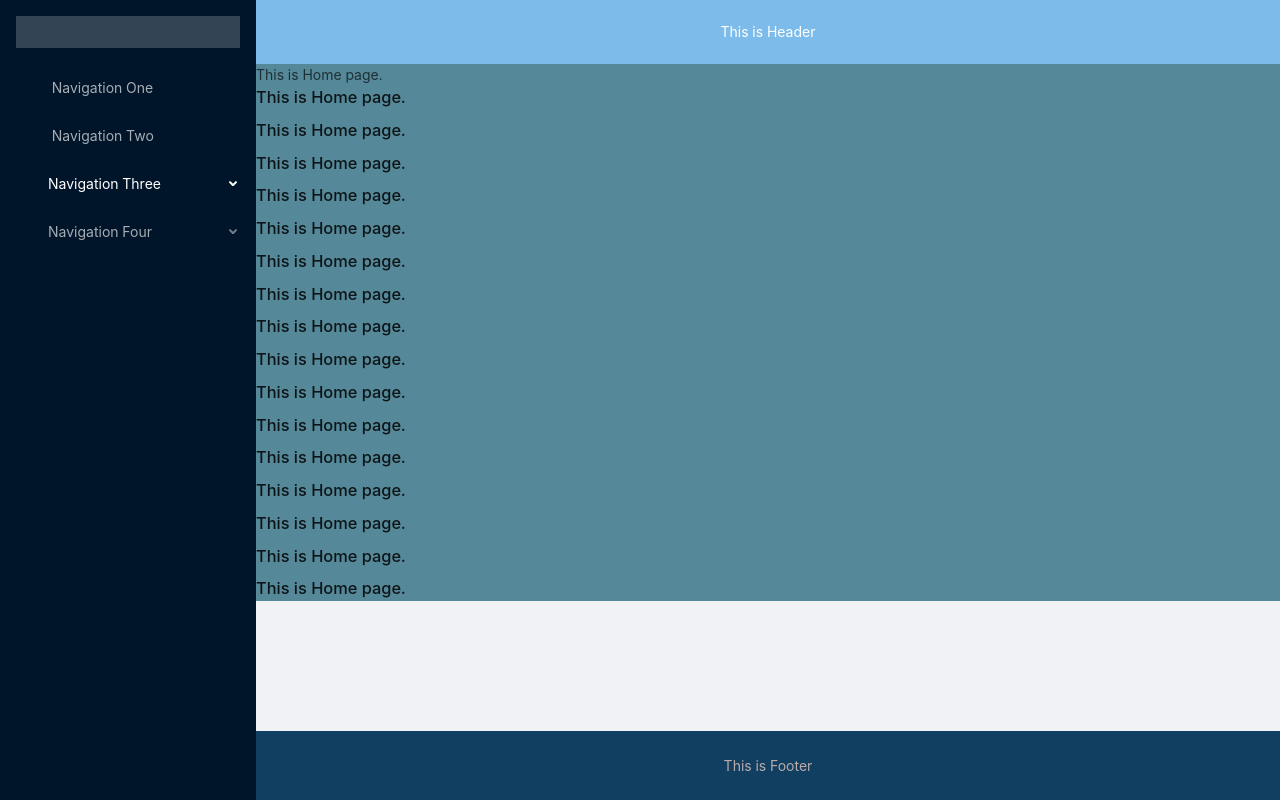
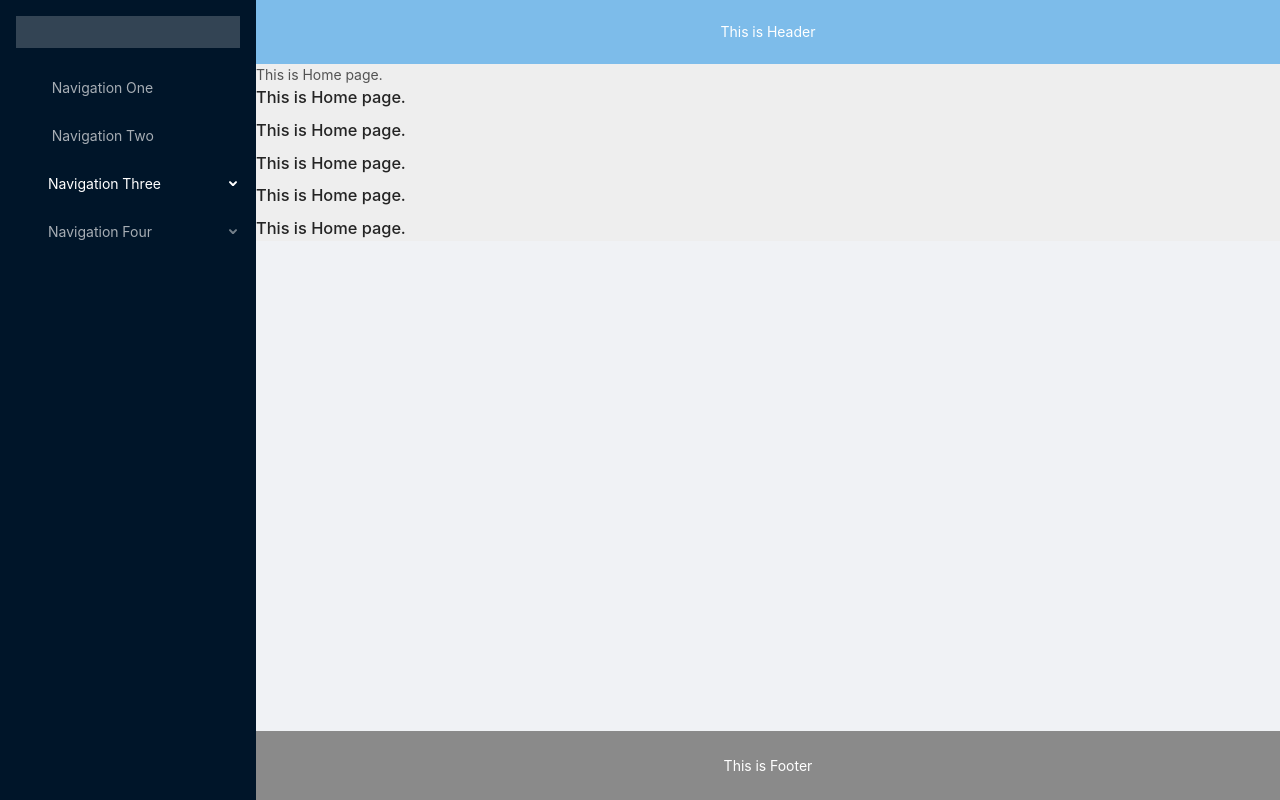
Before and after one commit to doDomoGu/ant-design-pro-vue, a Vue app: page / in a window 1280 px wide. Built offline with nearby package versions, Linux system fonts and the light colour scheme.

Commit message:
mainLayout调整

```diff
--- a/src/App.vue
+++ b/src/App.vue
@@ -5,6 +5,7 @@
 </template>
 <style scoped>
 #app {
+  background: #eeeeee;
   height:100%;
 }
 </style>
--- a/src/components/layouts/MainLayout.vue
+++ b/src/components/layouts/MainLayout.vue
@@ -37,8 +37,8 @@ export default {
 }
 </script>
 <style scoped>
-.ant-layout {
-}
+/* .ant-layout {
+} */
 .ant-layout .ant-layout-content {
   padding-top:64px;
   height:100%;
--- a/src/components/layouts/main/Footer.vue
+++ b/src/components/layouts/main/Footer.vue
@@ -5,8 +5,8 @@
 </template>
 <style scoped>
   .ant-layout-footer {
-    background: #103f61;
-    color: rgb(187, 170, 170);
+    background: #8a8a8a;
+    color: #ffffff;
     text-align: center;
   }
 </style>
--- a/src/views/Home.vue
+++ b/src/views/Home.vue
@@ -1,17 +1,6 @@
 <template>
-  <div style="background:#558899;">
+  <div class="content">
     This is Home page.
-    <h1>This is Home page.</h1>
-    <h1>This is Home page.</h1>
-    <h1>This is Home page.</h1>
-    <h1>This is Home page.</h1>
-    <h1>This is Home page.</h1>
-    <h1>This is Home page.</h1>
-    <h1>This is Home page.</h1>
-    <h1>This is Home page.</h1>
-    <h1>This is Home page.</h1>
-    <h1>This is Home page.</h1>
-    <h1>This is Home page.</h1>
     <h1>This is Home page.</h1>
     <h1>This is Home page.</h1>
     <h1>This is Home page.</h1>
@@ -25,3 +14,8 @@ export default {
   name: 'Home',
 }
 </script>
+<style scoped>
+.content {
+  background:#eeeeee;
+}
+</style>
```
